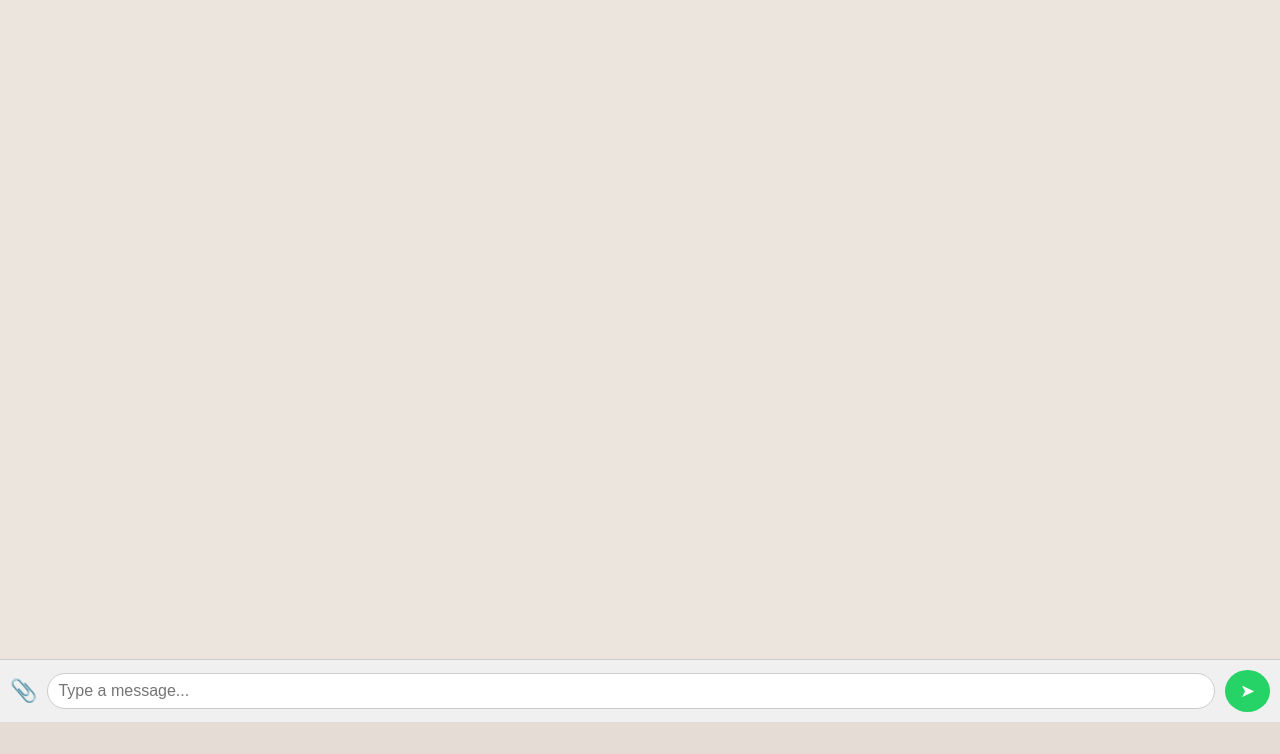
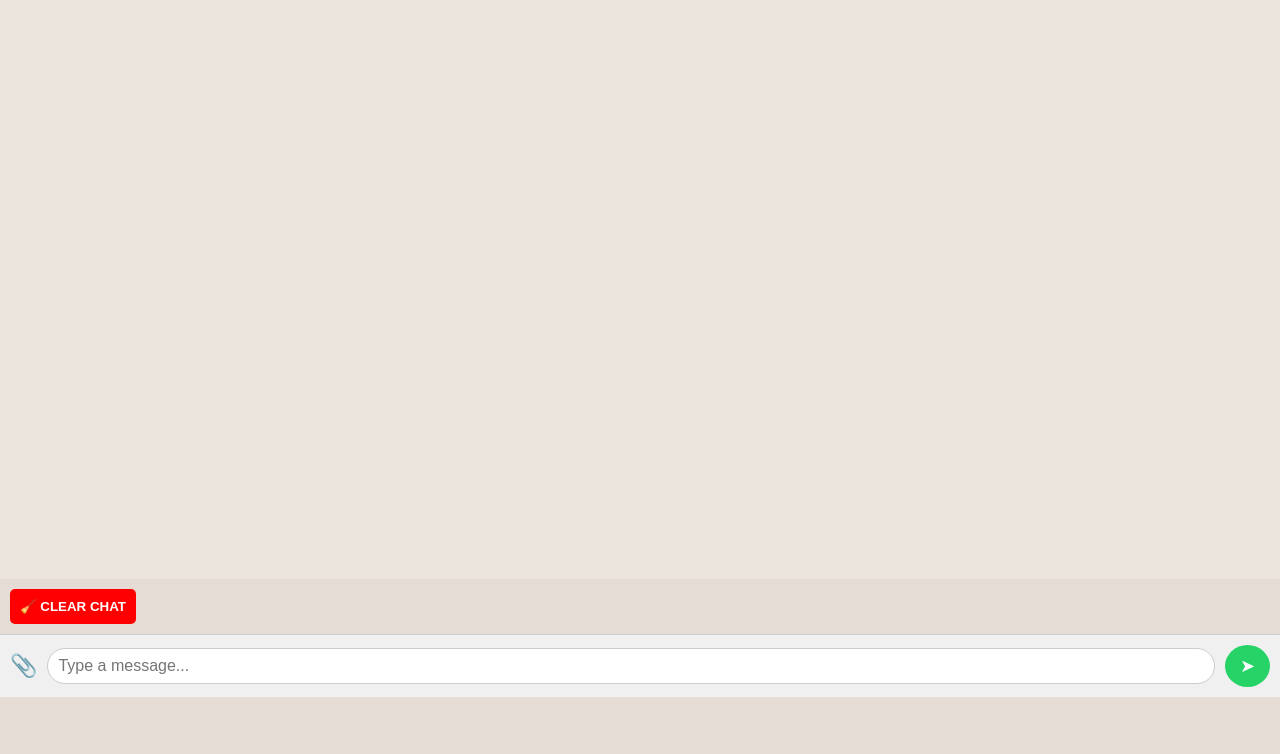
Before and after one commit to bkg001/chatbox, a Flask app: template templates/chat.html in a window 1280 px wide. Shown: the part 46-800 px from the top of the page. Run offline with Flask 3, Linux system fonts and the light colour scheme; the template is opened without the code that fills it, so the values that code supplies are empty; some libraries are stand-ins or nearby versions.

Commit message:
Added user-side CLEAR CHAT feature

```diff
--- a/templates/chat.html
+++ b/templates/chat.html
@@ -38,7 +38,7 @@
     }
 
     #chatBox {
-      height: 80vh;
+      height: 70vh;
       overflow-y: auto;
       padding: 10px;
       background-color: #ece5dd;
@@ -152,6 +152,17 @@
     .offline {
       background-color: gray;
     }
+
+    .clear-chat-btn {
+      margin: 10px;
+      background-color: red;
+      color: white;
+      border: none;
+      padding: 10px;
+      border-radius: 5px;
+      cursor: pointer;
+      font-weight: bold;
+    }
   </style>
 </head>
 <body>
@@ -164,6 +175,8 @@
   </div>
 
   <div id="chatBox"></div>
+
+  <button class="clear-chat-btn" onclick="clearMyChat()">🧹 CLEAR CHAT</button>
 
   <div class="input-container">
     <label for="fileInput" class="attachment-button">📎</label>
@@ -239,7 +252,6 @@
       if (result.url) {
         const ext = file.name.split('.').pop().toLowerCase();
         const docExt = ['pdf', 'doc', 'docx', 'ppt', 'pptx', 'xls', 'xlsx', 'txt', 'zip'];
-
         const type = docExt.includes(ext) ? 'document' : 'image';
 
         socket.emit('send_message', {
@@ -257,6 +269,23 @@
         headers: { 'Content-Type': 'application/json' },
         body: JSON.stringify({ room, timestamp })
       }).then(() => location.reload());
+    }
+
+    function clearMyChat() {
+      if (confirm("Are you sure you want to clear this room's chat history?")) {
+        fetch('/clear_room_chat', {
+          method: 'POST',
+          headers: { 'Content-Type': 'application/json' },
+          body: JSON.stringify({ room })
+        }).then(res => {
+          if (res.ok) {
+            alert("✅ Chat cleared!");
+            location.reload();
+          } else {
+            alert("❌ Failed to clear chat.");
+          }
+        });
+      }
     }
 
     function showMembers() {
```
